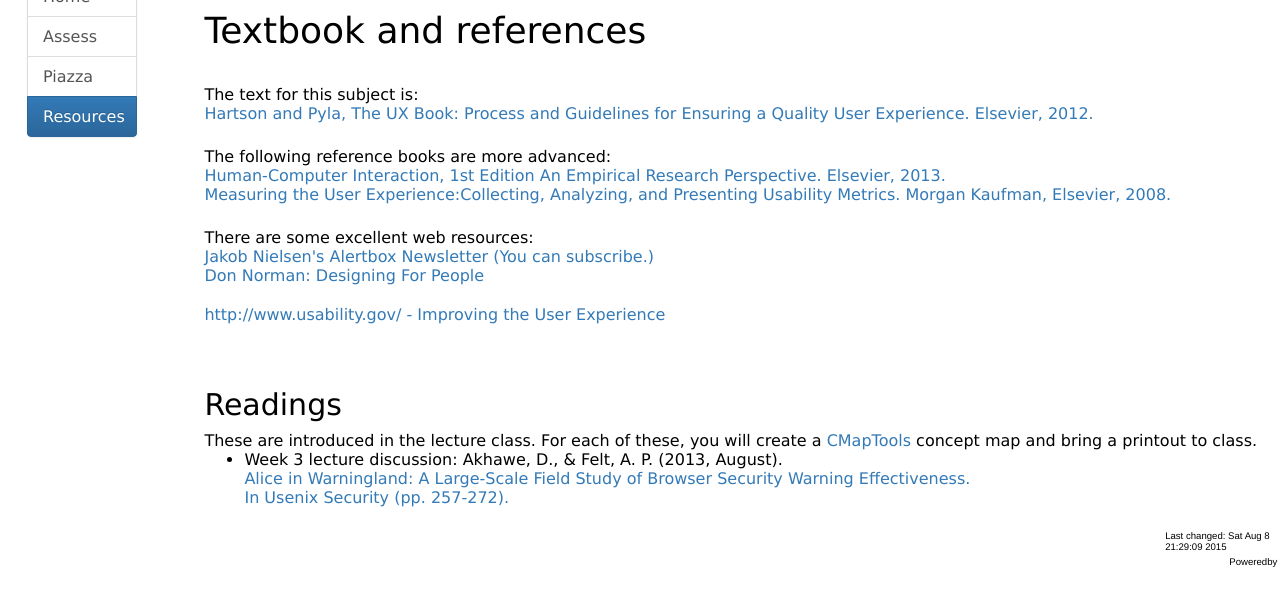
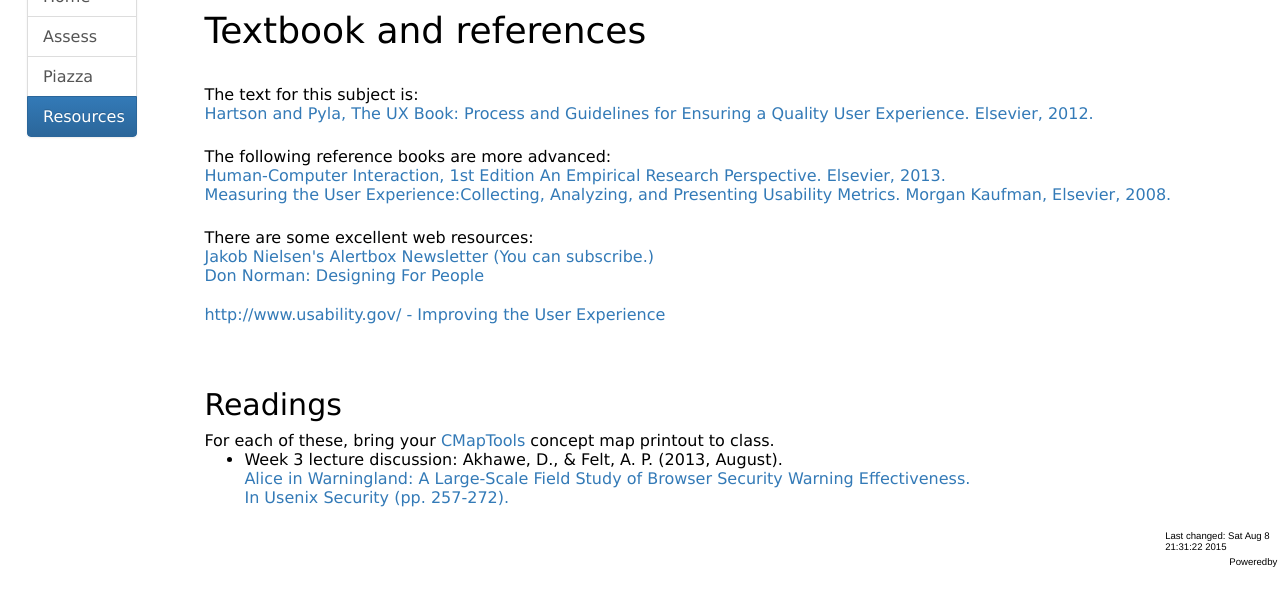
Before and after one commit to bobkummerfeld/COMP5427, a plain HTML site: page COMP5427_2015/COMP5427_Resources.html in a window 1280 px wide. Shown: the part 124-730 px from the top of the page. Drawn offline with nearby package versions, Linux system fonts and the light colour scheme.

Commit message:
formatting

```diff
--- a/COMP5427_2015/COMP5427_Resources.html
+++ b/COMP5427_2015/COMP5427_Resources.html
@@ -422,9 +422,8 @@ http://www.usability.gov/ - Improving the User Experience
 <h2>
 Readings
 </h2>
-These are introduced in the lecture class.
-For each of these, you will create a <a class="non" href="http://cmap.ihmc.us/">CMapTools</a> concept map
-and bring a printout to class.
+For each of these, bring your <a class="non" href="http://cmap.ihmc.us/">CMapTools</a> concept map
+printout to class.
 
 <ul>
 <li>
@@ -455,7 +454,7 @@ In Usenix Security (pp. 257-272).
 <tr>
     <td width="91%"></td>
     <td valign=bottom>
-	<span style="font-family: helvetica,arial,sans-serif;font-size: 60%;">Last changed: Sat Aug  8 21:29:09 2015</span></td>
+	<span style="font-family: helvetica,arial,sans-serif;font-size: 60%;">Last changed: Sat Aug  8 21:31:22 2015</span></td>
 </tr></table>
 
 
@@ -480,5 +479,5 @@ mKyn91QRjXHOMfMg7zARDfcsDWc4faVrS9jAle3qgxntb+kN/vGFkIjMAnUAAAAASUVORK5CYII=
 
 </tr></table>
 
-<!-- Completed in 0.09 cpu / 0.07 wall seconds. -->
+<!-- Completed in 0.12 cpu / 0.10 wall seconds. -->
 </body></html>
```
